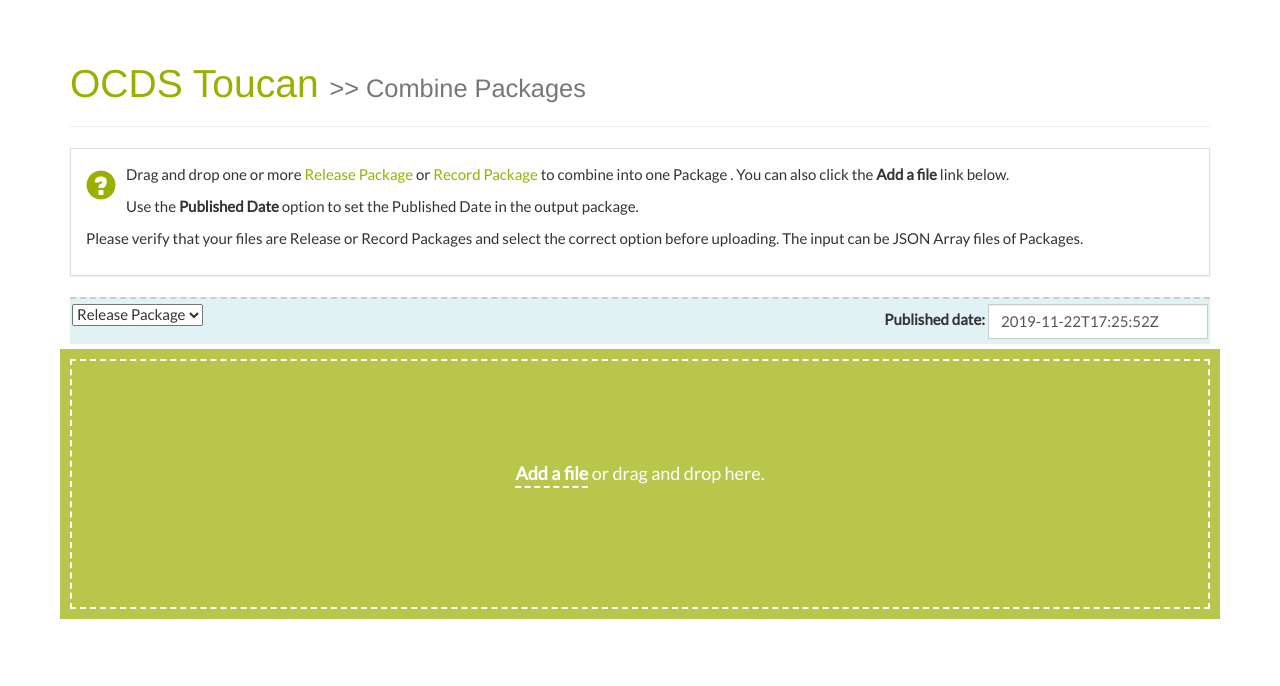
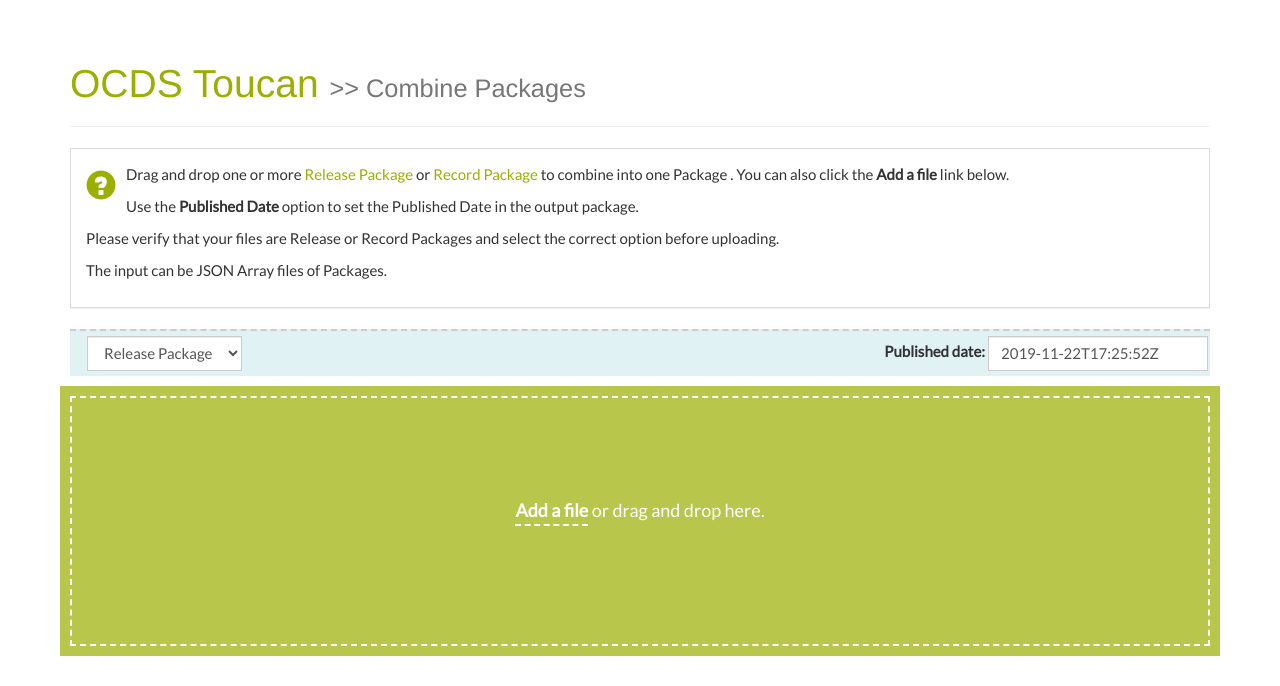
Before and after one commit to open-contracting-archive/toucan, a Django app: template default/templates/default/combine-packages.html in a window 1280 px wide. Shown: the part 51-737 px from the top of the page. Run offline with Django 3.2, Linux system fonts and the light colour scheme; the template is opened without the code that fills it, so the values that code supplies are empty; some libraries are stand-ins or nearby versions.

Commit message:
Fix Warning

```diff
--- a/default/templates/default/combine-packages.html
+++ b/default/templates/default/combine-packages.html
@@ -7,24 +7,27 @@
     or <a href="https://standard.open-contracting.org/latest/en/schema/record_package/" target="_blank">Record Package</a> to combine into one Package .{% endblocktrans %}
 {% blocktrans %}You can also click the <strong>Add a file</strong> link below.{% endblocktrans %}</p>
 <p>{% blocktrans %}Use the <strong>Published Date</strong> option to set the Published Date in the output package.{% endblocktrans %}</p>
-<p>{% blocktrans %}Please verify that your files are Release or Record Packages and select the correct option before uploading. The input can be JSON Array files of Packages.{% endblocktrans %}</p>
+<p>{% blocktrans %}Please verify that your files are Release or Record Packages and select the correct option before uploading.{% endblocktrans %}</p>
+<p>{% blocktrans %}The input can be JSON Array files of Packages.{% endblocktrans%}</p>
 {% endblock %}
 {% block extraoptions %}
 {% include "default/snippets/published_date.html" %}
-<select  class="packagetype">
-    <option value="release">Release Package</option>
-    <option value="record">Record Package</option>
-</select>
+<div class="col-sm-2">
+    <select class="form-control packageType">
+        <option value="release">{% trans "Release Package" %}</option>
+        <option value="record">{% trans "Record Package" %}</option>
+    </select>
+</div>
 {% endblock %}
 {% block scripts %}
     {{ block.super }}
     <script type="text/javascript">
     (function(){
         app.setParams(function(params){
-            if ($('.packagetype').val() == 'release')
+            if ($('.packageType').val() == 'release')
                 params['packageType'] = 'release';
             else
-                if ($('.packagetype').val() == 'record')
+                if ($('.packageType').val() == 'record')
                     params['packageType'] = 'record';
             return params;
         });
```
